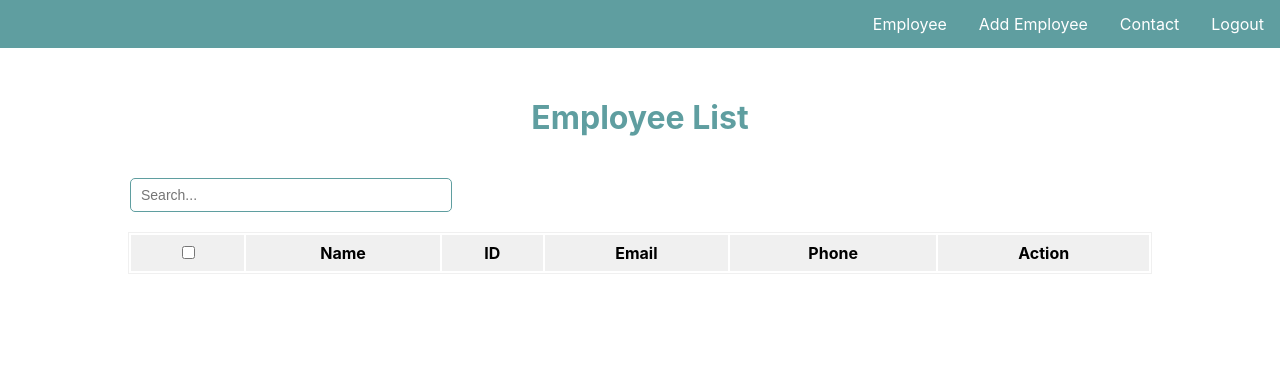
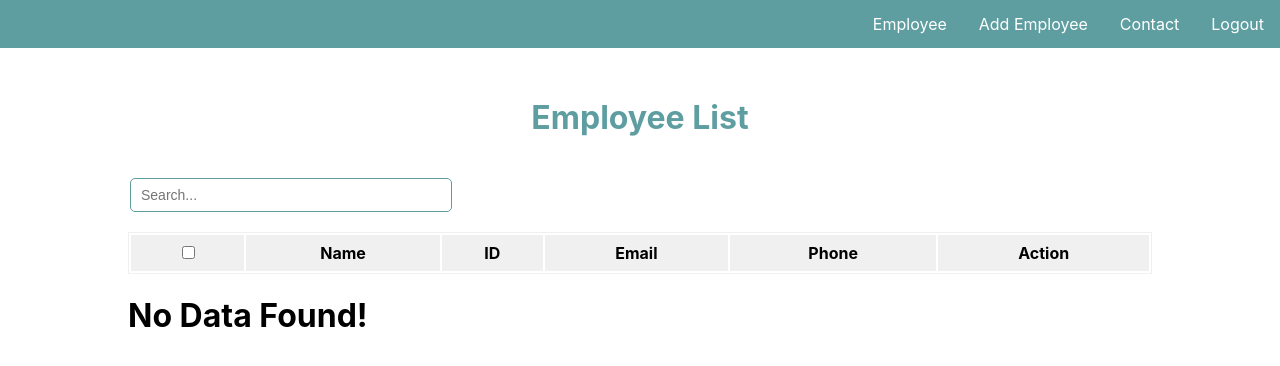
Before and after one commit to ShakhawatHossain13/typescript_employee_mgt, a React (Create React App) app in the folder typescript_employee/: page / in a window 1280 px wide. Shown: the top 366 px of the page. Built offline with nearby package versions, Linux system fonts and the light colour scheme.

Commit message:
Update index.tsx

```diff
--- a/typescript_employee/src/components/Employee/EmployeeTable/index.tsx
+++ b/typescript_employee/src/components/Employee/EmployeeTable/index.tsx
@@ -137,7 +137,7 @@ const EmployeeTable:React.FC =()=>{
                             <th className={classes.table__main__theadaction}>Action</th>
                         </tr>
 
-                        {filteredEmployee.map((emp: any)=>(
+                        {filteredEmployee?.map((emp: any)=>(
 
                             <tr>
                                 <td className={classes.table__main__tcell}>  <input type='checkbox' name="check"/></td>
@@ -165,6 +165,7 @@ const EmployeeTable:React.FC =()=>{
 
                         ))}
                     </table>
+                   {!filteredEmployee?.length && <h1>No Data Found!</h1>}
             </div>
 
         </React.Fragment>
```
